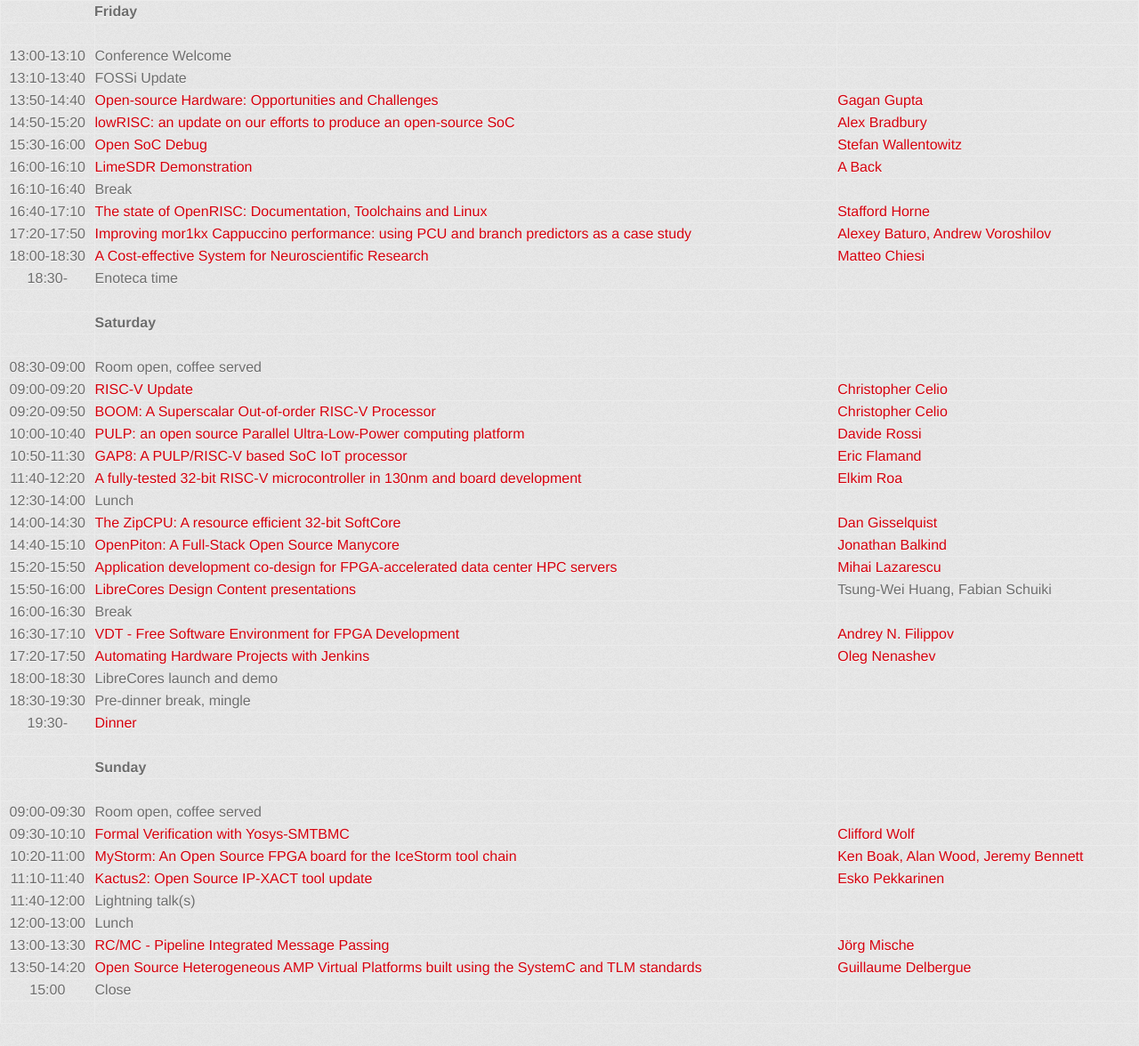
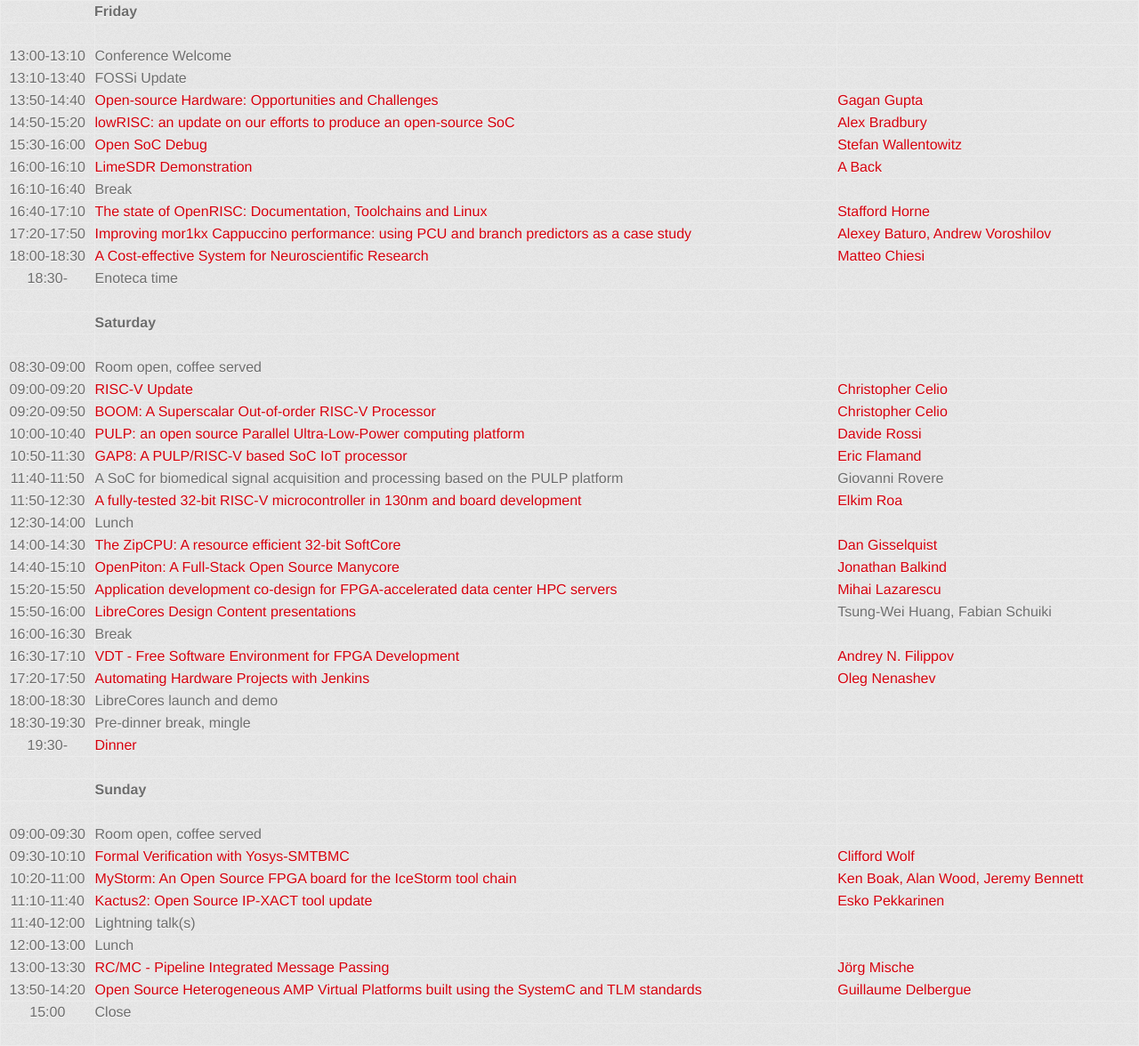
Before and after one commit to fossi-foundation/orconf, a Jekyll site: the page built from schedule.md, in a window 1280 px wide. Shown: the whole page at 89% size. Built offline with Jekyll 4.4.1, drawn with Linux system fonts in a browser that asks for light colours; some web fonts are replaced; before the commit the page ends 1151 px from its top, so only the background shows below that.

Commit message:
Add demo talk of ETH

```diff
--- a/schedule.md
+++ b/schedule.md
@@ -25,9 +25,10 @@
 | 08:30-09:00  | Room open, coffee served
 | 09:00-09:20  | [RISC-V Update](http://orconf.org/#boom) | [Christopher Celio](http://orconf.org/#chriscelio)
 | 09:20-09:50  | [BOOM: A Superscalar Out-of-order RISC-V Processor](http://orconf.org/#boom) | [Christopher Celio](http://orconf.org/#chriscelio)
-| 10:00-10:40  | [PULP: an open source Parallel Ultra-Low-Power computing platform](http://orconf.org/#pulp) | [Davide Rossi](http://orconf.org/#davide)
-| 10:50-11:30  | [GAP8: A PULP/RISC-V based SoC IoT processor](http://orconf.org/#) | [Eric Flamand](http://orconf.org/#)
-| 11:40-12:20  | [A fully-tested 32-bit RISC-V microcontroller in 130nm and board development](http://orconf.org/#riscv_uc) | [Elkim Roa](http://orconf.org/#elkim)
+| 10:00-10:40  | [PULP: an open source Parallel Ultra-Low-Power computing platform](http://orconf.org/#) | [Davide Rossi](http://orconf.org/#)
+| 10:50-11:30  | [GAP8: A PULP/RISC-V based SoC IoT processor](http://orconf.org/#pulp) | [Eric Flamand](http://orconf.org/#davide)
+| 11:40-11:50  | A SoC for biomedical signal acquisition and processing based on the PULP platform | Giovanni Rovere
+| 11:50-12:30  | [A fully-tested 32-bit RISC-V microcontroller in 130nm and board development](http://orconf.org/#riscv_uc) | [Elkim Roa](http://orconf.org/#elkim)
 | 12:30-14:00  | Lunch
 | 14:00-14:30  | [The ZipCPU: A resource efficient 32-bit SoftCore](http://orconf.org/#zipcpu) | [Dan Gisselquist](http://orconf.org/#gisselquist)
 | 14:40-15:10  | [OpenPiton: A Full-Stack Open Source Manycore](http://orconf.org/#openpiton) | [Jonathan Balkind](http://orconf.org/#balkind)
```
